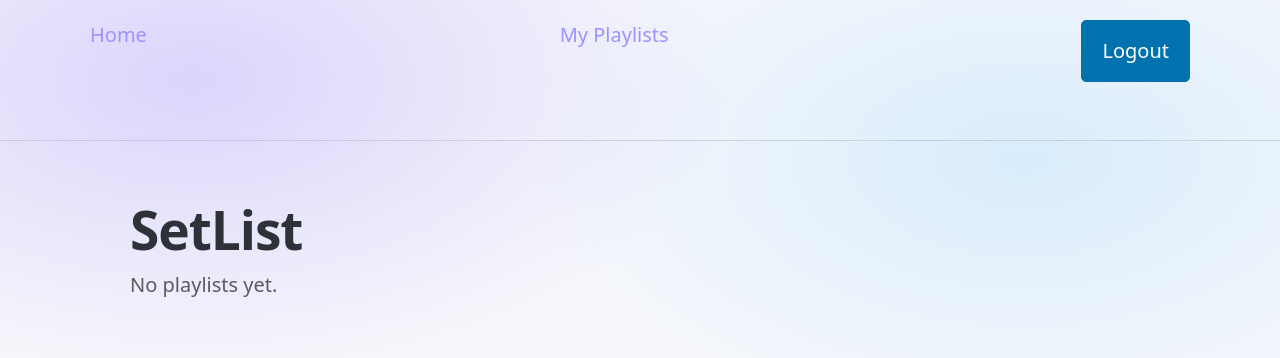
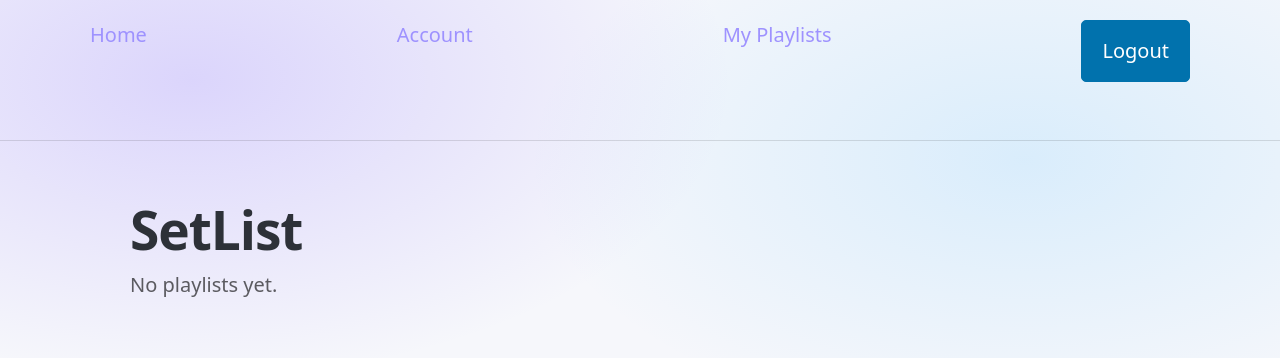
Before and after one commit to guitar6029/set-list, a Django app: page / in a window 1280 px wide. Shown: the top 358 px of the page. Run offline with Django 5.2, Linux system fonts and the light colour scheme; the visitor is signed in with stand-in values (Sample User, id 1); data that the repository does not hold is empty; some libraries are stand-ins or nearby versions.

Commit message:
added new link Account

```diff
--- a/templates/base.html
+++ b/templates/base.html
@@ -19,6 +19,7 @@
         <a href="/">Home</a>
 
         {% if user.is_authenticated %}
+        <a href="{% url 'profiles:account' %}">Account</a>
         <a href="{% url 'playlists:my_playlists' %}">My Playlists</a>
 
         <form action="{% url 'logout' %}" method="post" style="display: inline">
```
